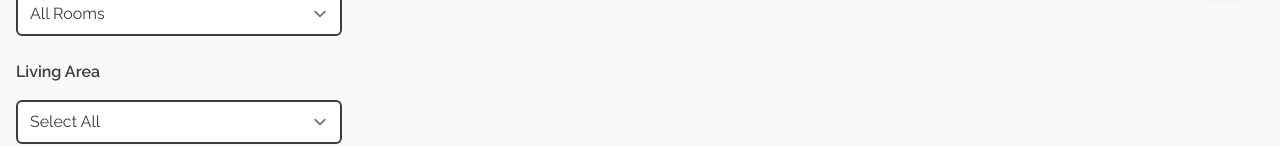
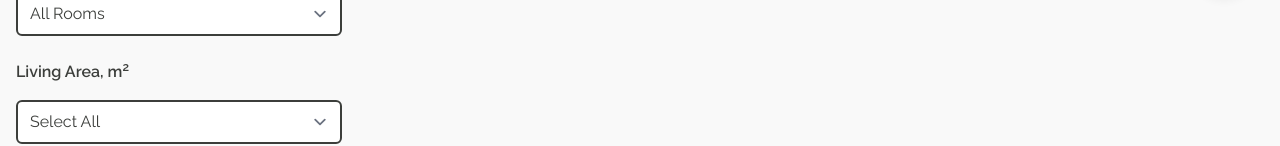
Before and after one commit to MaxAndreasLundin/bolig-web, a Next.js app: page /residenceForSale in a window 1280 px wide. Shown: the part 786-932 px from the top of the page. Built offline with nearby package versions, Linux system fonts and the light colour scheme.

Commit message:
add m2 in living area in all forms and residence info page

```diff
--- a/app/residenceInfo/page.tsx
+++ b/app/residenceInfo/page.tsx
@@ -62,7 +62,7 @@ const ResidenceInfo = () => {
                 </div>
                 <div className="flex items-center justify-center gap-2">
                   <BiArea />
-                  <p>{residence.area} Sqft</p>
+                  <p>{residence.area} m<sup>2</sup></p>
                 </div>
               </div>
 
--- a/components/searchBar/CombinedSearchComponent.tsx
+++ b/components/searchBar/CombinedSearchComponent.tsx
@@ -159,7 +159,7 @@ const CombinedSearchComponent = () => {
                 </div>
 
                 <div className="flex flex-col">
-                  <p className="mb-2 font-semibold">Living Area</p>
+                  <p className="mb-2 font-semibold">Living Area, m<sup>2</sup></p>
                   <select
                     onChange={handleLivingArea}
                     className="cursor-pointer rounded-lg border-2 border-primary"
--- a/components/searchFormSmallCard/SearchFormResidence.tsx
+++ b/components/searchFormSmallCard/SearchFormResidence.tsx
@@ -132,7 +132,7 @@ const SearchFormResidence = () => {
         </select>
 
         <div className="flex flex-col">
-          <p className="mb-2 pb-2 pt-4 font-semibold">Living Area</p>
+          <p className="mb-2 pb-2 pt-4 font-semibold">Living Area, m<sup>2</sup></p>
           <select
             onChange={handleLivingArea}
             className="mb-2 cursor-pointer rounded-md border-2 border-primary"
```
